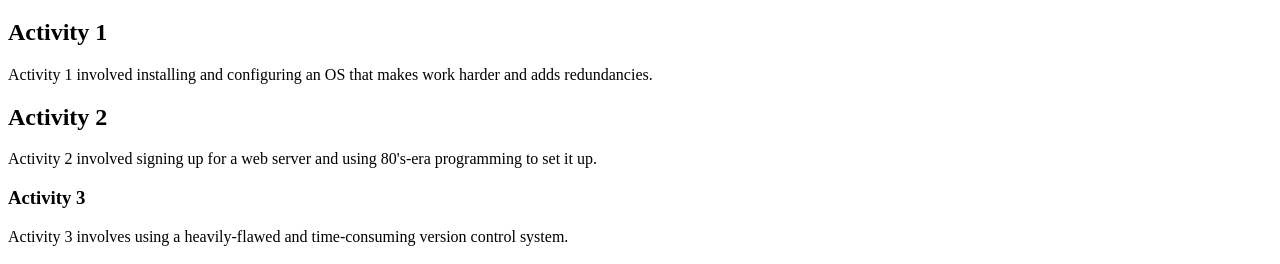
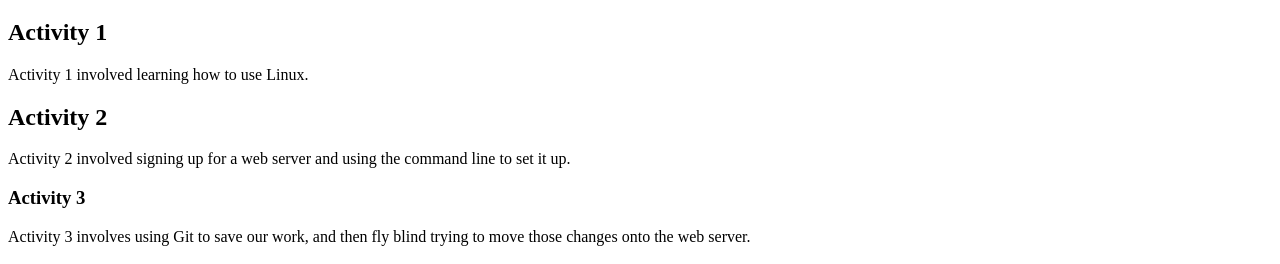
Before and after one commit to MetaRyan/260portfolio, a plain HTML site: page index.html in a window 1280 px wide. Shown: the part 169-433 px from the top of the page. Drawn offline with Linux system fonts and the light colour scheme.

Commit message:
Edited the file

```diff
--- a/index.html
+++ b/index.html
@@ -10,11 +10,11 @@
 
 <h1>Projects</h1>
 <h2>Activity 1</h2>
-<p>Activity 1 involved installing and configuring an OS that makes work harder and adds redundancies.</p>
+<p>Activity 1 involved learning how to use Linux.</p>
 <h2>Activity 2</h2>
-<p>Activity 2 involved signing up for a web server and using 80's-era programming to set it up.</p>
+<p>Activity 2 involved signing up for a web server and using the command line to set it up.</p>
 <h3>Activity 3</h3>
-<p>Activity 3 involves using a heavily-flawed and time-consuming version control system.</p>
+<p>Activity 3 involves using Git to save our work, and then fly blind trying to move those changes onto the web server.</p>
 
 <h1>Experience</h1>
 <ul>
```
